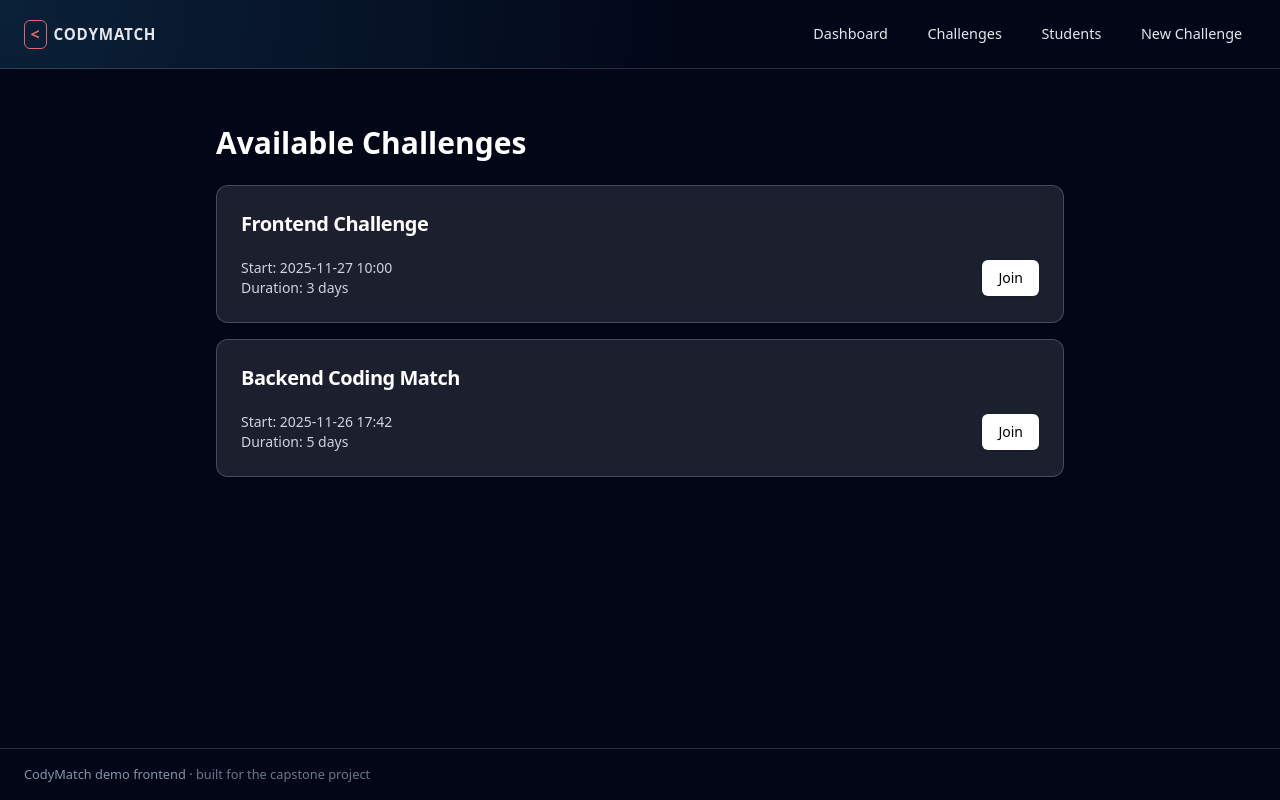
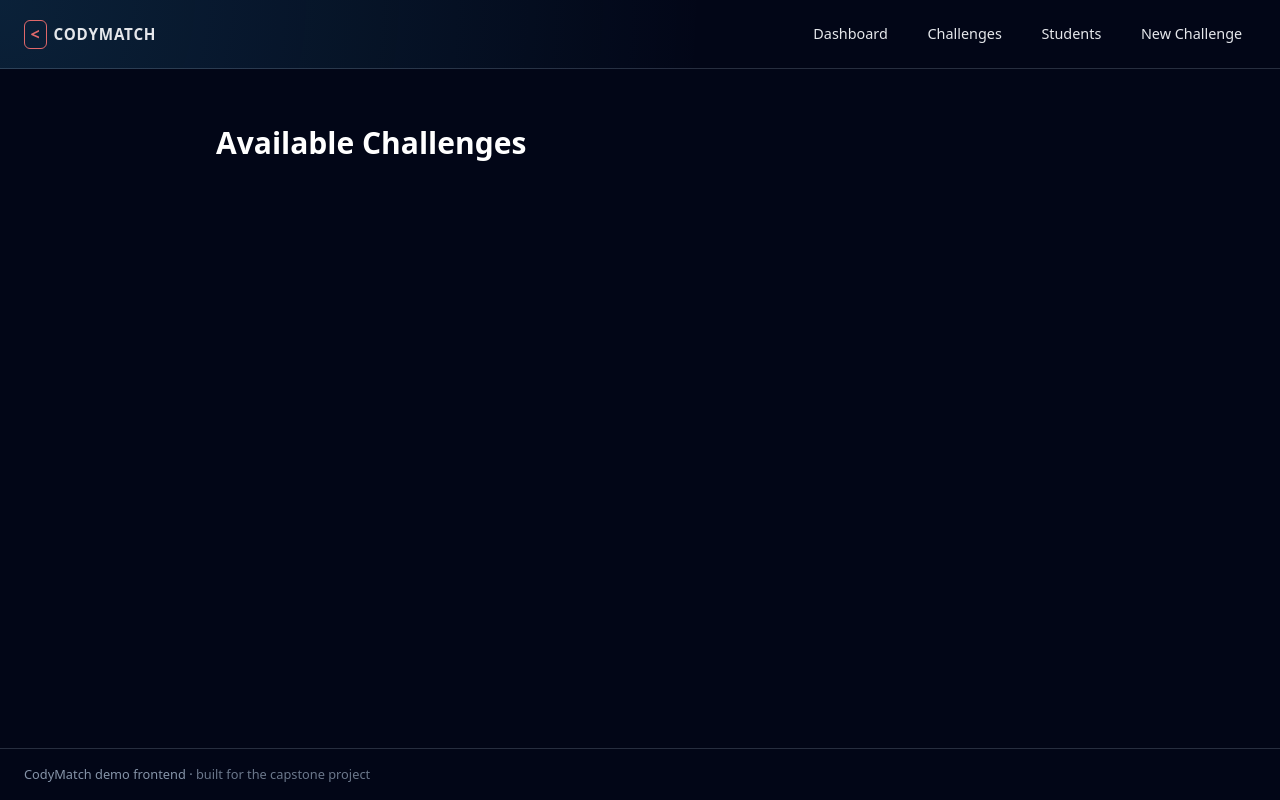
Before and after one commit to DelaramDoroud/Red-team, a Next.js app in the folder frontend/: page /student/challenges in a window 1280 px wide. Built offline with nearby package versions, Linux system fonts and the light colour scheme.

Commit message:
feat: new changes in join a challenge ui

```diff
--- a/frontend/app/student/challenges/page.jsx
+++ b/frontend/app/student/challenges/page.jsx
@@ -1,5 +1,6 @@
 'use client';
 
+import { useRouter } from 'next/navigation';
 import { useState, useEffect } from 'react';
 import { Button } from '@/components/ui/button';
 import {
@@ -15,49 +16,51 @@ const dummyData = [
     id: 1,
     title: 'Frontend Challenge',
     duration: '3 days',
-    startDatetime: '2025-11-27 10:00',
+    startDatetime: '2025-11-29 11:19',
+    status: 'started',
   },
   {
     id: 2,
     title: 'Backend Coding Match',
     duration: '5 days',
-    startDatetime: '2025-11-26 17:42',
+    startDatetime: '2025-11-28 9:50',
+    status: 'started',
   },
 ];
 
 export default function StudentChallengesPage() {
   const [joinedChallenges, setJoinedChallenges] = useState({});
-  const [countdowns, setCountdowns] = useState({});
+  // const [tick, setTick] = useState(0);
+  const [now, setNow] = useState(new Date());
+  const router = useRouter();
 
-  // Calculate countdown every second
+  function filterChallenges(challenges, joined, nowTime) {
+    return challenges.filter((c) => {
+      const start = new Date(c.startDatetime);
+      // const end = new Date(start.getTime() + 60 * 1000); // +1 minute
+
+      const inWindow = nowTime >= start;
+      const status = c.status !== 'started';
+      const isJoined = joined[c.id] === true;
+
+      return inWindow && (status || isJoined);
+    });
+  }
+
   useEffect(() => {
     const interval = setInterval(() => {
-      const newCountdowns = {};
+      // setTick((t) => t + 1);
+      setNow(new Date());
+      dummyData.forEach((c) => {
+        if (joinedChallenges[c.id] && c.status === 'started') {
+          router.push(`/newChallenge`);
+        }
+      }); // این باعث رندر دوباره صفحه می‌شود
+    }, 2000);
+    return () => clearInterval(interval);
+  }, [joinedChallenges, router]);
 
-      dummyData.forEach((c) => {
-        if (joinedChallenges[c.id]) {
-          const now = new Date();
-          const start = new Date(c.startDatetime);
-          const diff = start - now;
-
-          if (diff <= 0) {
-            newCountdowns[c.id] =
-              'Wait for the teacher to start the challenge.';
-          } else {
-            const hours = Math.floor(diff / (1000 * 60 * 60));
-            const minutes = Math.floor((diff / (1000 * 60)) % 60);
-            const seconds = Math.floor((diff / 1000) % 60);
-
-            newCountdowns[c.id] = `${hours}h ${minutes}m ${seconds}s`;
-          }
-        }
-      });
-
-      setCountdowns(newCountdowns);
-    }, 1000);
-
-    return () => clearInterval(interval);
-  }, [joinedChallenges]);
+  const visibleChallenges = filterChallenges(dummyData, joinedChallenges, now);
 
   const handleJoin = (id) => {
     setJoinedChallenges((prev) => ({ ...prev, [id]: true }));
@@ -68,7 +71,7 @@ export default function StudentChallengesPage() {
       <h1 className='text-3xl font-bold text-white'>Available Challenges</h1>
 
       <div>
-        {dummyData.map((c) => (
+        {visibleChallenges.map((c) => (
           <Card
             key={c.id}
             className='bg-white/10 backdrop-blur-md border border-white/20 text-white rounded-xl w-lg mb-4'
@@ -93,9 +96,7 @@ export default function StudentChallengesPage() {
                   </Button>
                 ) : (
                   <div className='text-yellow-300 font-semibold text-sm'>
-                    Pending... ⏳
-                    <br />
-                    <span className='text-white'>{countdowns[c.id]}</span>
+                    Wait for the teacher to start the challenge.
                   </div>
                 )}
               </div>
```
Also changed, not shown: 1 other file (tests, documents, lock files or other folders).
